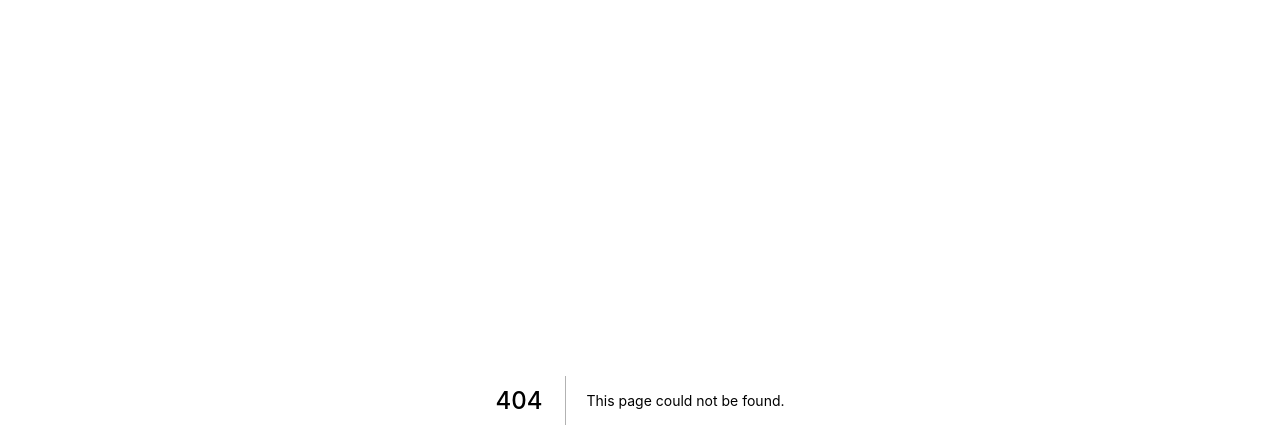
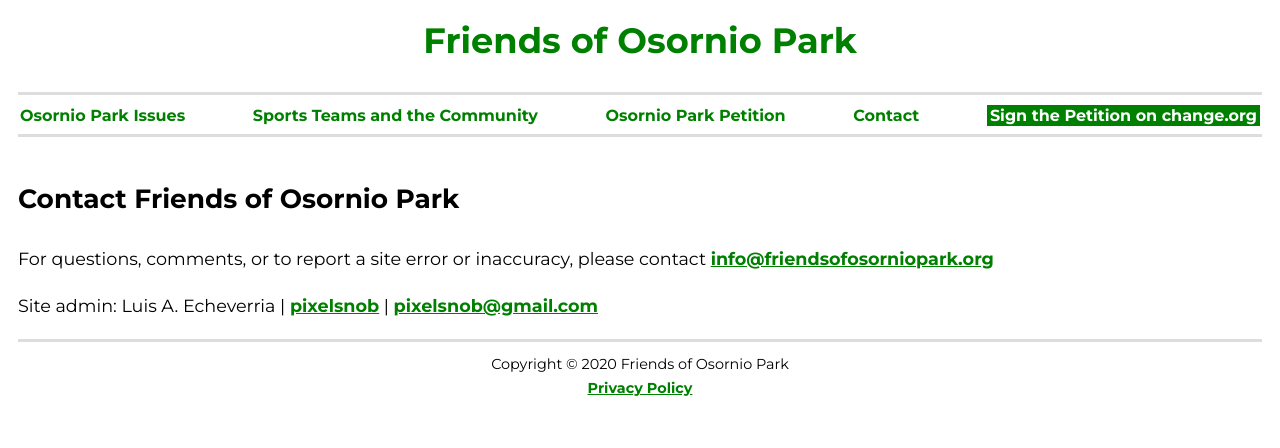
Before and after one commit to pixelsnob/friendsofosorniopark, a Next.js app: page /contact in a window 1280 px wide. Before the commit this address had no page. Shown: the top 448 px of the page. Built offline with nearby package versions, Linux system fonts and the light colour scheme; a web font is replaced by a local one.

Commit message:
Contact page

```diff
--- a/components/Nav.js
+++ b/components/Nav.js
@@ -5,6 +5,8 @@ export default () => (
       <li><a rel="prefetch" href="/issues">Osornio Park Issues</a></li>
       <li><a rel="prefetch" href="/sports-teams-and-the-community">Sports Teams and the Community</a></li>
       <li><a rel="prefetch" href="/petition">Osornio Park Petition</a></li>
+      <li><a rel="prefetch" href="/contact">Contact</a></li>
+
       <li><a rel="nofollow" className="loud" target="_blank" href="https://www.change.org/p/return-osornio-park-to-the-community">Sign the Petition on change.org</a></li>
 
     </ul>
--- /dev/null
+++ b/pages/contact.js
@@ -0,0 +1,22 @@
+
+import Layout from '../components/Layout';
+import Head from '../components/Head';
+
+export default () => (
+  <Layout showBackToTopLink={false}>
+    <Head>
+      <title>Friends of Osornio Park | Contact Us</title>
+
+      <meta name="description" content="Contact Friends of Osornio Park: info@friendsofosorniopark.org"/>
+    </Head>
+
+    <div className="articles">
+      <article>
+        <h2>Contact Friends of Osornio Park</h2>
+        <p>For questions, comments, or to report a site error or inaccuracy, please contact <a href="mailto:info@friendsofosorniopark.org">info@friendsofosorniopark.org</a></p>
+        <p>Site admin: Luis A. Echeverria | <a href="https://pixelsnob.com">pixelsnob</a> | <a href="mailto:pixelsnob@gmail.com">pixelsnob@gmail.com</a></p>
+      </article>
+    </div>
+
+  </Layout>
+);
```
